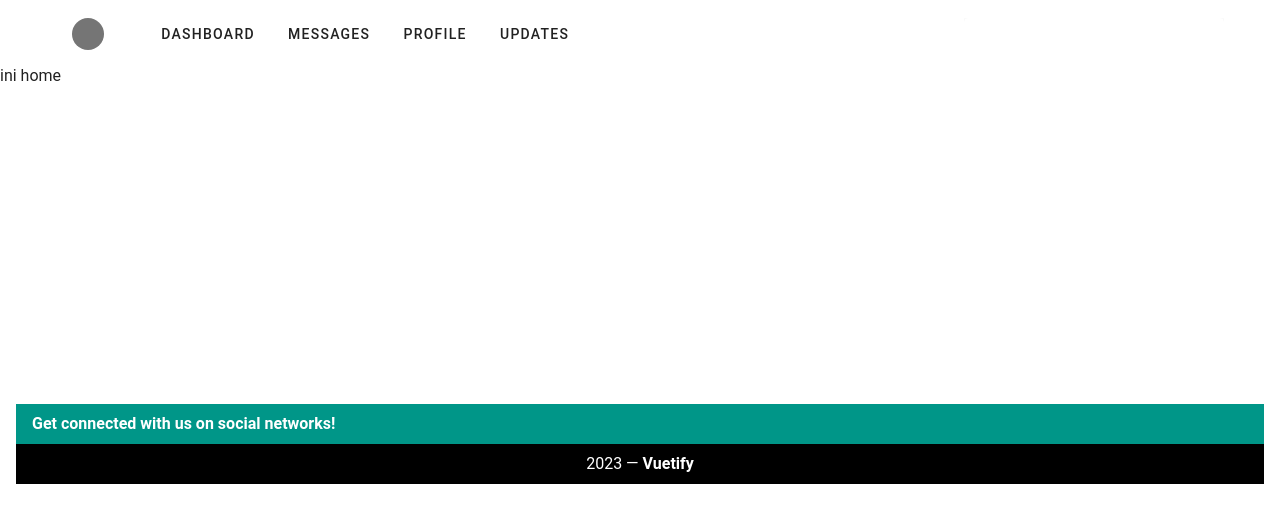
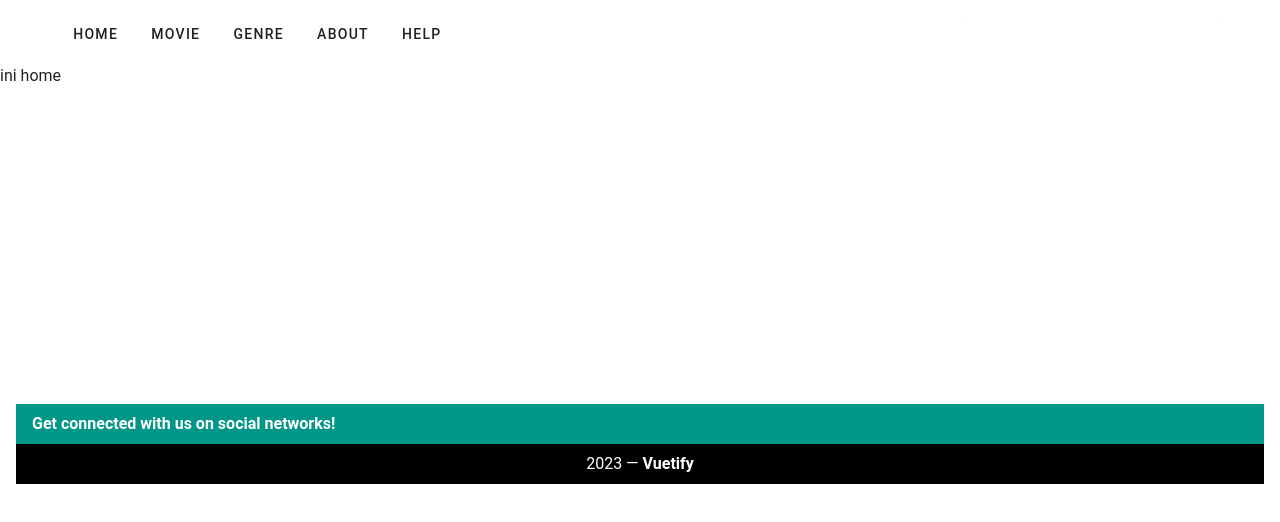
Before and after one commit to kitsune2411/MovieFinder2, a Vue app: page / in a window 1280 px wide. Shown: the top 522 px of the page. Built offline with nearby package versions, Linux system fonts and the light colour scheme.

Commit message:
edit navbar menu

```diff
--- a/src/components/HeaderNav.vue
+++ b/src/components/HeaderNav.vue
@@ -1,16 +1,17 @@
 <script lang="ts" setup>
 const links = [
-    'Dashboard',
-    'Messages',
-    'Profile',
-    'Updates',
+    'Home',
+    'Movie',
+    'Genre',
+    'About',
+    'Help',
 ]
 </script>
 
 <template>
     <v-app-bar flat>
         <v-container class="fill-height d-flex align-center">
-            <v-avatar class="me-10 ms-4" color="grey-darken-1" size="32"></v-avatar>
+            <!-- <v-avatar class="me-10 ms-4" color="grey-darken-1" size="32"></v-avatar> -->
 
             <v-btn v-for="link in links" :key="link" variant="text">
                 {{ link }}
```
